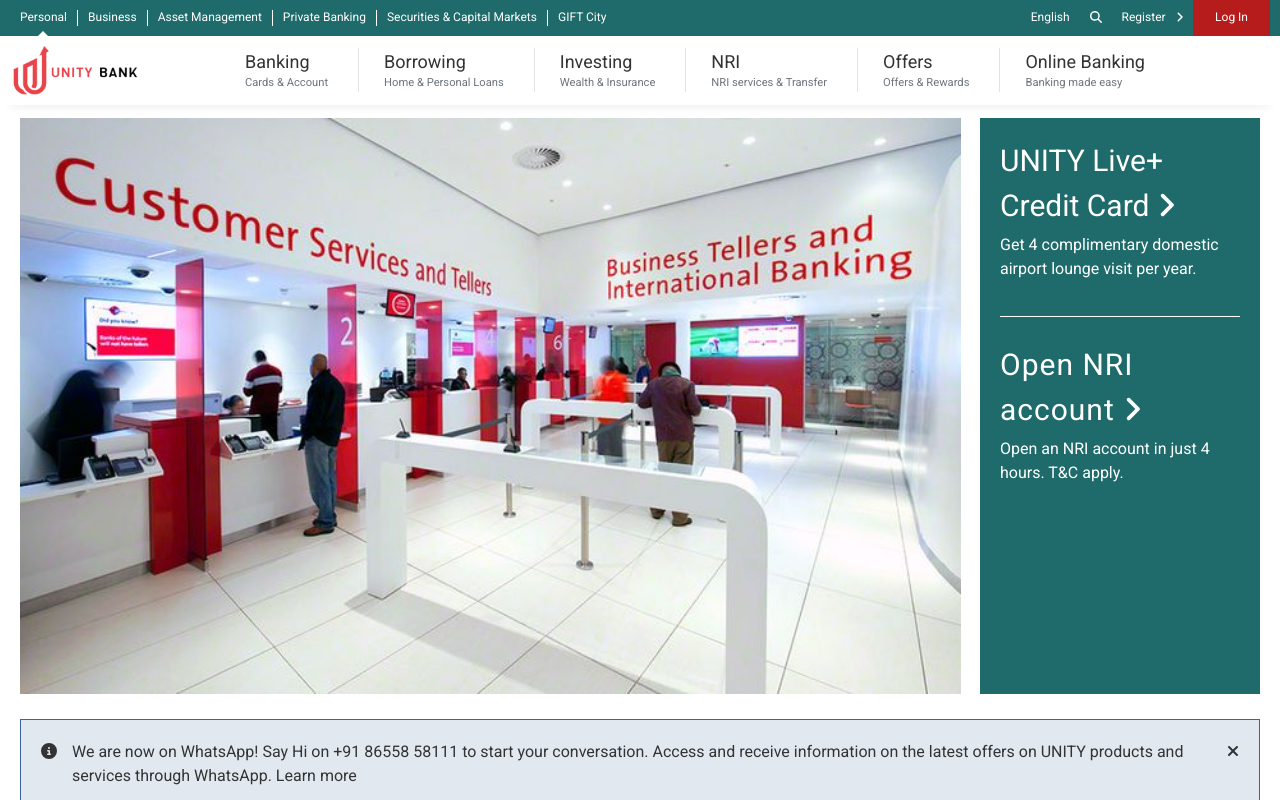
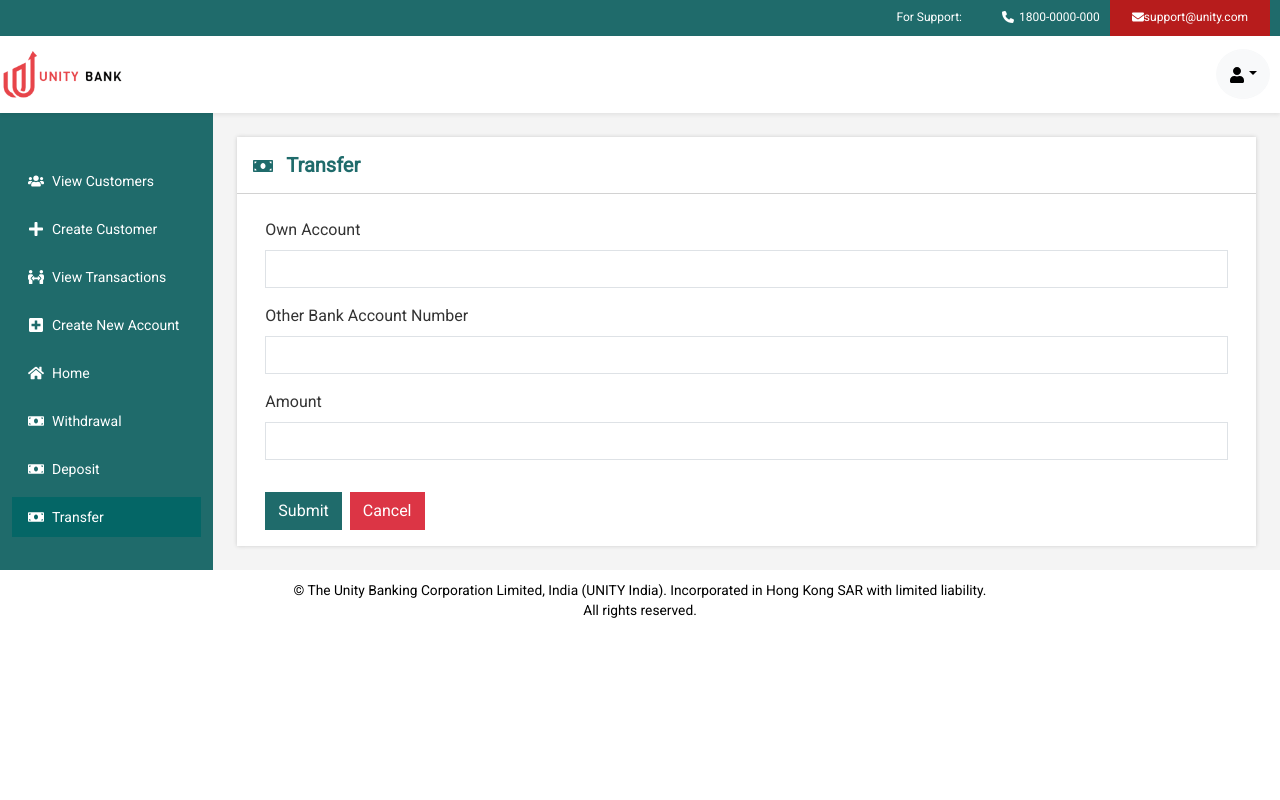
Before and after one commit to Harita-LTI/demo-retail-banking, a React (Create React App) app: page /user/transfer in a window 1280 px wide. Before the commit this address led to /. Shown: the top 800 px of the page. Built offline with nearby package versions, Linux system fonts and the light colour scheme.

Commit message:
Added Transfer screen UI.

```diff
--- a/src/App.tsx
+++ b/src/App.tsx
@@ -16,6 +16,7 @@
 import DebitPage from "./pages/user/Debit";
 import CreditPage from "./pages/user/Credit";
 import CustomerDetailsPage from "./pages/admin/CustomerDetails";
+import TransferPage from "./pages/user/Transfer";
 // import LoginPage from "./Components/layout/LogPage/Loginpage";
 // import Transactions from "./Components/Dashboard/TransactionList";
 // import Transaction from "./Components/layout/Main/TransactionHistory/TransactionHistory";
@@ -65,6 +66,7 @@
             <Route path="/user/dashboard" element={<DashboardPage />} />
             <Route path="/user/withdraw" element={<DebitPage />} />
             <Route path="/user/deposit" element={<CreditPage />} />
+            <Route path="/user/transfer" element={<TransferPage />} />
 
             {/* <Route
               path="/dashboard"
--- a/src/components/common/LayoutWithSidebar/SidebarMenu.tsx
+++ b/src/components/common/LayoutWithSidebar/SidebarMenu.tsx
@@ -49,6 +49,11 @@
       path: "/user/deposit",
       icon: <FaMoneyBill />,
     },
+    {
+      name: "Transfer",
+      path: "/user/transfer",
+      icon: <FaMoneyBill />,
+    },
   ];
   // const handleClick = (event) => {
   //   setAnchorEl(event.currentTarget);
--- a/src/pages/user/Dashboard.tsx
+++ b/src/pages/user/Dashboard.tsx
@@ -78,7 +78,7 @@
     if (option === "Transaction") navigate("/");
     else if (option === "Deposit") navigate("/user/deposit");
     else if (option === "Withdraw") navigate("/user/withdraw");
-    else if (option === "Transfer") navigate("/");
+    else if (option === "Transfer") navigate("/user/transfer");
   };
 
   return (
@@ -110,7 +110,7 @@
             <OptionCard
               title="Transfer"
               Icon={FaCreditCard}
-              onClick={() => handleOptionClick("Cards")}
+              onClick={() => handleOptionClick("Transfer")}
             />
           </Col>
         </Row>
--- /dev/null
+++ b/src/pages/user/Transfer.tsx
@@ -0,0 +1,87 @@
+import React from 'react';
+import { useForm } from 'react-hook-form';
+import { Form, Button } from 'react-bootstrap';
+import 'bootstrap/dist/css/bootstrap.min.css';
+import LayoutWithSidebar from '../../components/common/LayoutWithSidebar';
+import { FaMoneyBill } from 'react-icons/fa';
+
+const TransferForm = () => {
+  const { register, reset, handleSubmit, formState: { errors } } = useForm();
+
+  const onSubmit = (data: any) => {
+    console.log(data);
+    // Handle the form submission logic here
+  };
+
+  const handleCancel = () => {
+    console.log('Cancel clicked');
+    // Handle the cancel logic here
+  };
+
+  return (
+    <div className="container">
+      <Form onSubmit={handleSubmit(onSubmit)}>
+        <Form.Group controlId="ownAccount" className="py-2">
+          <Form.Label>Own Account</Form.Label>
+          <Form.Control
+            type="text"
+            autoComplete='off'
+            {...register('ownAccount', { required: "You must provide your own account number." })}
+            isInvalid={!!errors.ownAccount}
+            className='transaction-input-field'
+          />
+          <Form.Control.Feedback type="invalid">
+            {typeof errors.ownAccount?.message === 'string' && errors.ownAccount.message}
+          </Form.Control.Feedback>
+        </Form.Group>
+        <Form.Group controlId="otherBankAccount" className="py-2">
+          <Form.Label>Other Bank Account Number</Form.Label>
+          <Form.Control
+            type="text"
+            autoComplete='off'
+            {...register('otherBankAccount', { required: "You must provide the other bank account number." })}
+            isInvalid={!!errors.otherBankAccount}
+            className='transaction-input-field'
+          />
+          <Form.Control.Feedback type="invalid">
+            {typeof errors.otherBankAccount?.message === 'string' && errors.otherBankAccount.message}
+          </Form.Control.Feedback>
+        </Form.Group>
+        <Form.Group controlId="amount" className="py-2">
+          <Form.Label>Amount</Form.Label>
+          <Form.Control
+            type="number"
+            autoComplete='off'
+            {...register('amount', { required: "You must provide the amount." })}
+            isInvalid={!!errors.amount}
+            className='transaction-input-field'
+          />
+          <Form.Control.Feedback type="invalid">
+            {typeof errors.amount?.message === 'string' && errors.amount.message}
+          </Form.Control.Feedback>
+        </Form.Group>
+        <Form.Group className="mt-4">
+          <Button type="submit">Submit</Button>
+          <Button
+            type="button"
+            className="ms-2"
+            variant="danger"
+            onClick={() => reset()}
+          >
+            Cancel
+          </Button>
+        </Form.Group>
+      </Form>
+    </div>
+  );
+};
+
+
+function TransferPage() {
+  return (
+    <LayoutWithSidebar title="Transfer" icon={<FaMoneyBill />}>
+      <TransferForm />
+    </LayoutWithSidebar>
+  );
+}
+export default TransferPage;
```
